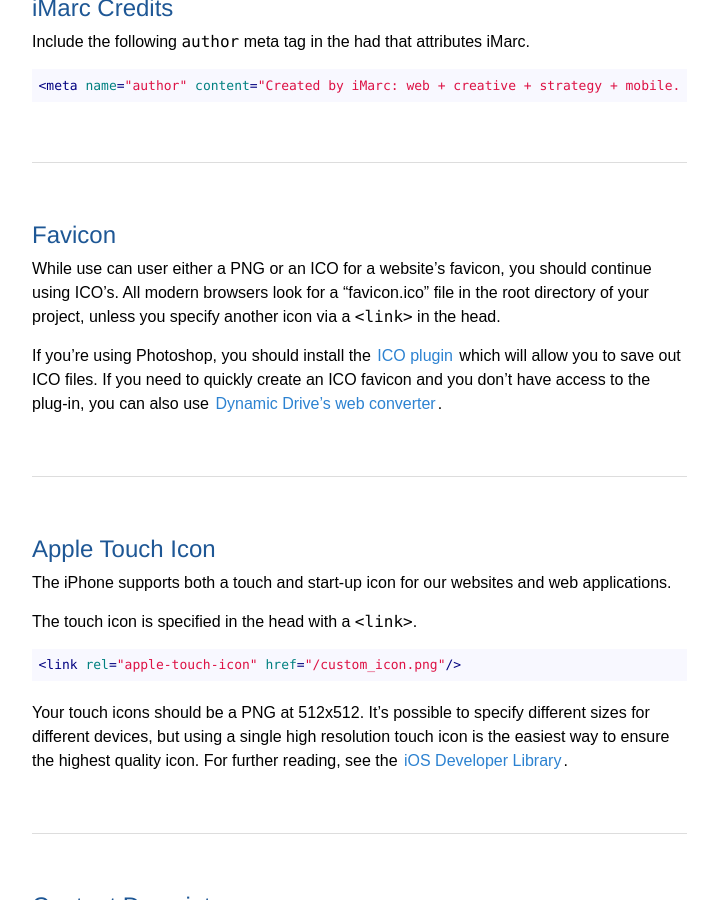
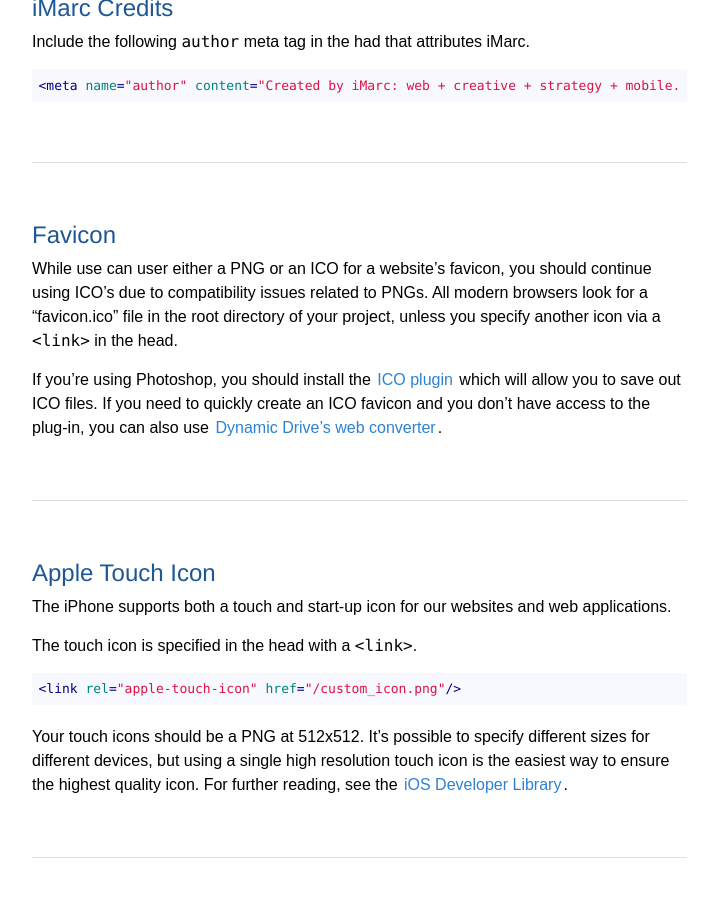
Before and after one commit to imarc/handbook, a Jekyll site: the page built from frontend.markdown, in a window 1280 px wide and 900 px high, scrolled down 4688 px. Shown: the whole window, without its empty margins (138-856 px from the left). Built offline with Jekyll 4.4.1, drawn with Linux system fonts in a browser that asks for light colours; nearby versions of some CDN libraries.

Commit message:
more specificity in the favicon section

```diff
--- a/frontend.markdown
+++ b/frontend.markdown
@@ -189,7 +189,7 @@
 
 ## Favicon
 
-While use can user either a PNG or an ICO for a website's favicon, you should continue using ICO's. All modern browsers look for a "favicon.ico" file in the root directory of your project, unless you specify another icon via a `<link>` in the head.
+While use can user either a PNG or an ICO for a website's favicon, you should continue using ICO's due to compatibility issues related to PNGs. All modern browsers look for a "favicon.ico" file in the root directory of your project, unless you specify another icon via a `<link>` in the head.
 
 If you're using Photoshop, you should install the [ICO plugin](http://www.telegraphics.com.au/svn/icoformat/trunk/dist/README.html) which will allow you to save out ICO files. If you need to quickly create an ICO favicon and you don't have access to the plug-in, you can also use [Dynamic Drive's web converter](http://tools.dynamicdrive.com/favicon/).
 
```
